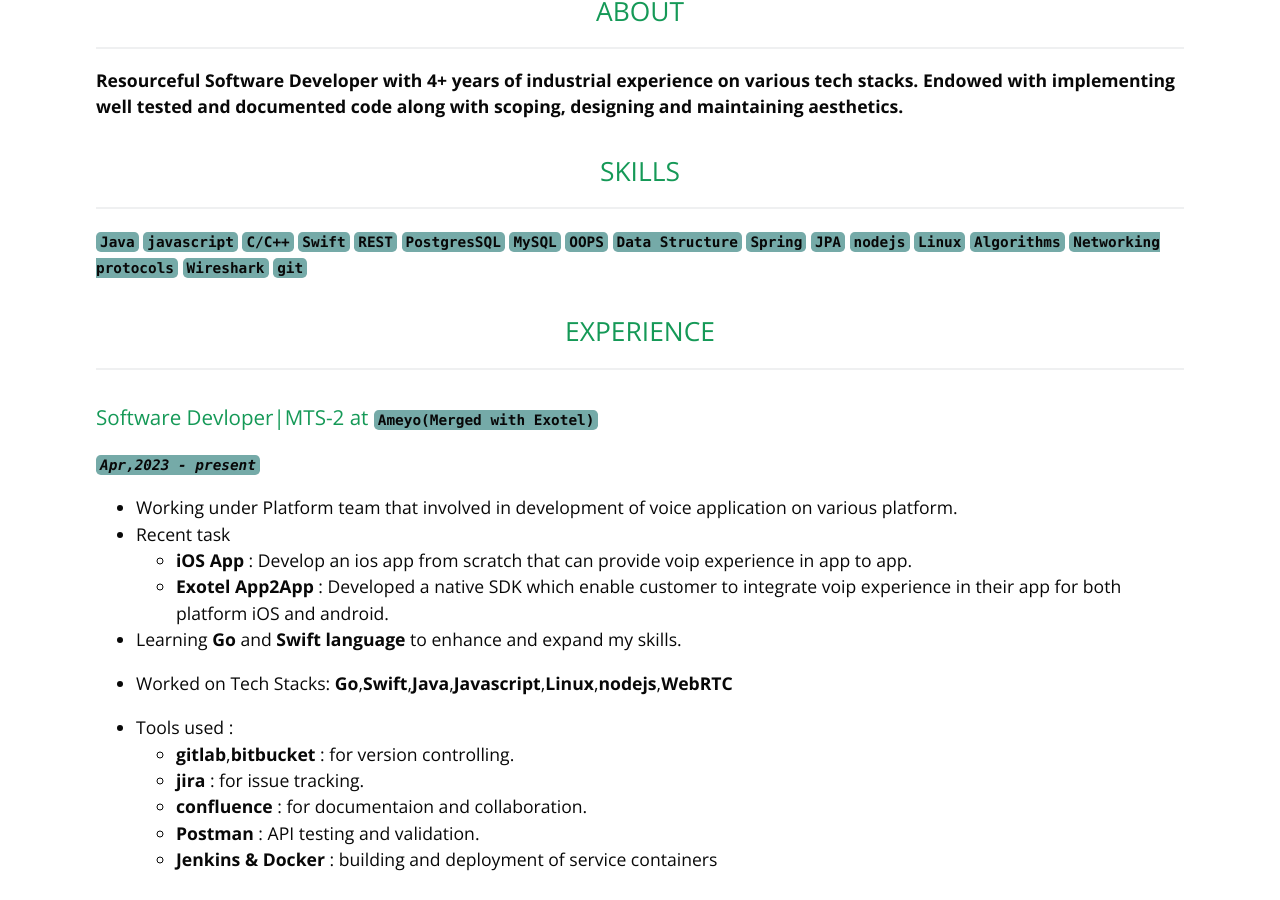
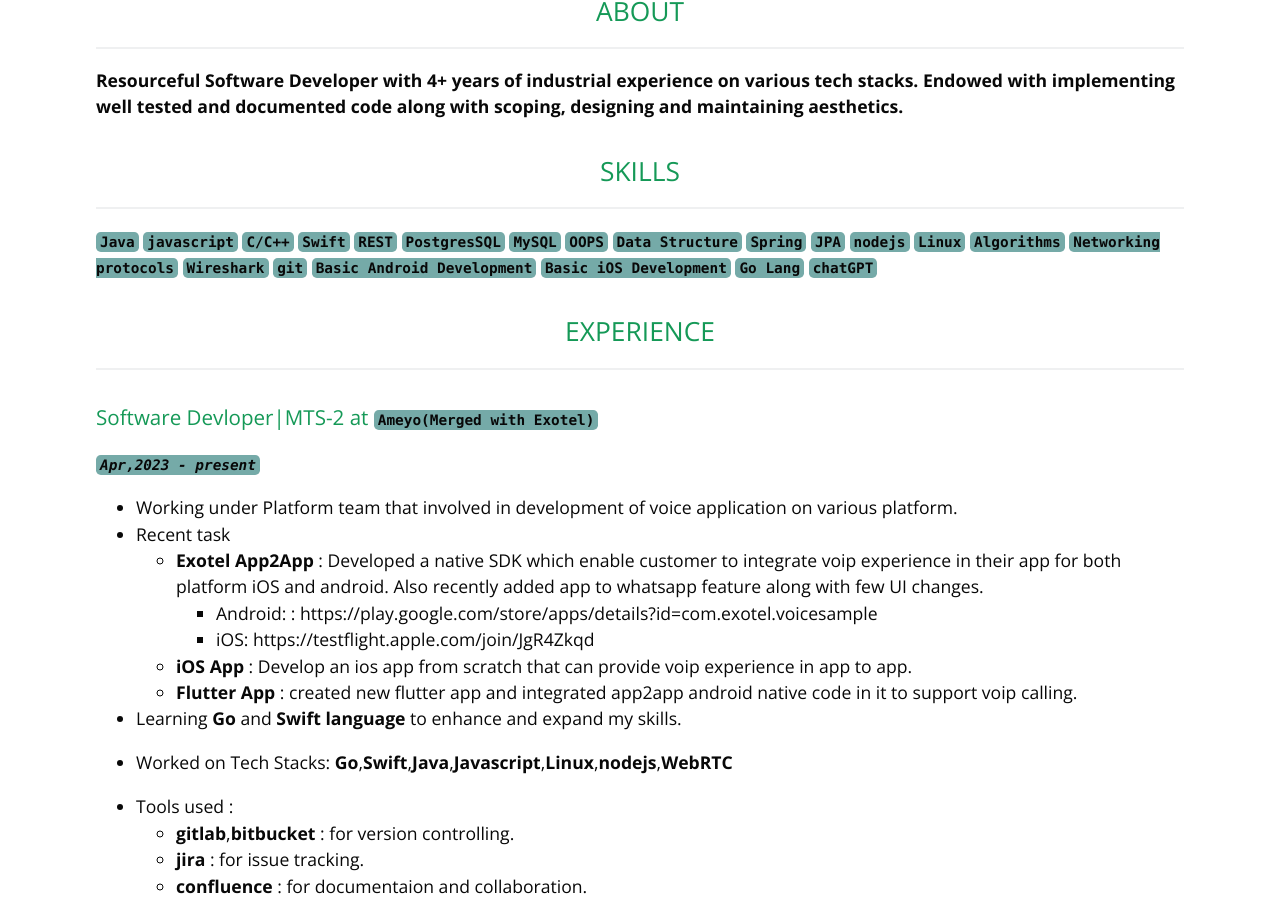
Before and after one commit to ImAshishRastogi/Resume, a Jekyll site: the page built from index.md, in a window 1280 px wide and 900 px high, scrolled down 609 px. Built offline with Jekyll 4.4.1, drawn with Linux system fonts in a browser that asks for light colours.

Commit message:
resume update

```diff
--- a/index.md
+++ b/index.md
@@ -13,7 +13,7 @@ number : 7838167990
 ## SKILLS
 ---
 
-**`Java`**  **`javascript`** **`C/C++`**  **`Swift`** **`REST`**  **`PostgresSQL`** **`MySQL`** **`OOPS`** **`Data Structure`** **`Spring`**  **`JPA`** **`nodejs`** **`Linux`** **`Algorithms`** **`Networking protocols`** **`Wireshark`**   **`git`**
+**`Java`**  **`javascript`** **`C/C++`**  **`Swift`** **`REST`**  **`PostgresSQL`** **`MySQL`** **`OOPS`** **`Data Structure`** **`Spring`**  **`JPA`** **`nodejs`** **`Linux`** **`Algorithms`** **`Networking protocols`** **`Wireshark`**   **`git`** **`Basic Android Development`** **`Basic iOS Development`** **`Go Lang`** **`chatGPT`**
 
 ## EXPERIENCE
 ---
@@ -23,8 +23,11 @@ _**`Apr,2023 - present`**_
 
  - Working under Platform team that involved in development of voice application on various platform.
  - Recent task
+    - **Exotel App2App** : Developed a native SDK which enable customer to integrate voip experience in their app for both platform iOS and android. Also recently added app to whatsapp feature along with few UI changes.
+      - Android: : https://play.google.com/store/apps/details?id=com.exotel.voicesample
+      - iOS: https://testflight.apple.com/join/JgR4Zkqd
     - **iOS App** : Develop an ios app from scratch that can provide voip experience in app to app.
-    - **Exotel App2App** : Developed a native SDK which enable customer to integrate voip experience in their app for both platform iOS and android.
+    - **Flutter App** :  created new flutter app and integrated app2app android native code in it to support voip calling.
 
 - Learning **Go** and **Swift language** to enhance and expand my skills.
 
```
